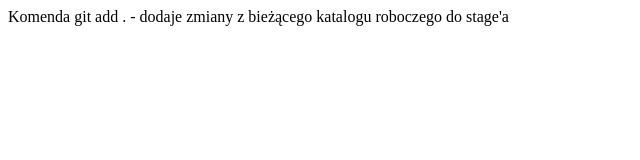
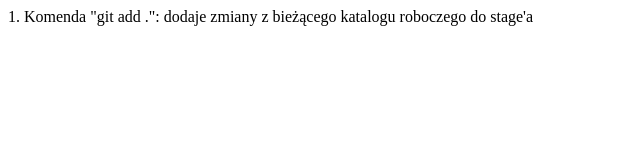
Before and after one commit to bikol/DINO202223, a plain HTML site: page index.html in a window 1280 px wide. Shown: the whole page, without its empty margins (0-640 px from the left). Drawn offline with Linux system fonts and the light colour scheme.

Commit message:
change style of information

```diff
--- a/index.html
+++ b/index.html
@@ -1,5 +1,5 @@
 <html>
   <body>
-    Komenda git add . - dodaje zmiany z bieżącego katalogu roboczego do stage'a
+    1. Komenda "git add .": dodaje zmiany z bieżącego katalogu roboczego do stage'a
   </body>
 </html>
```
